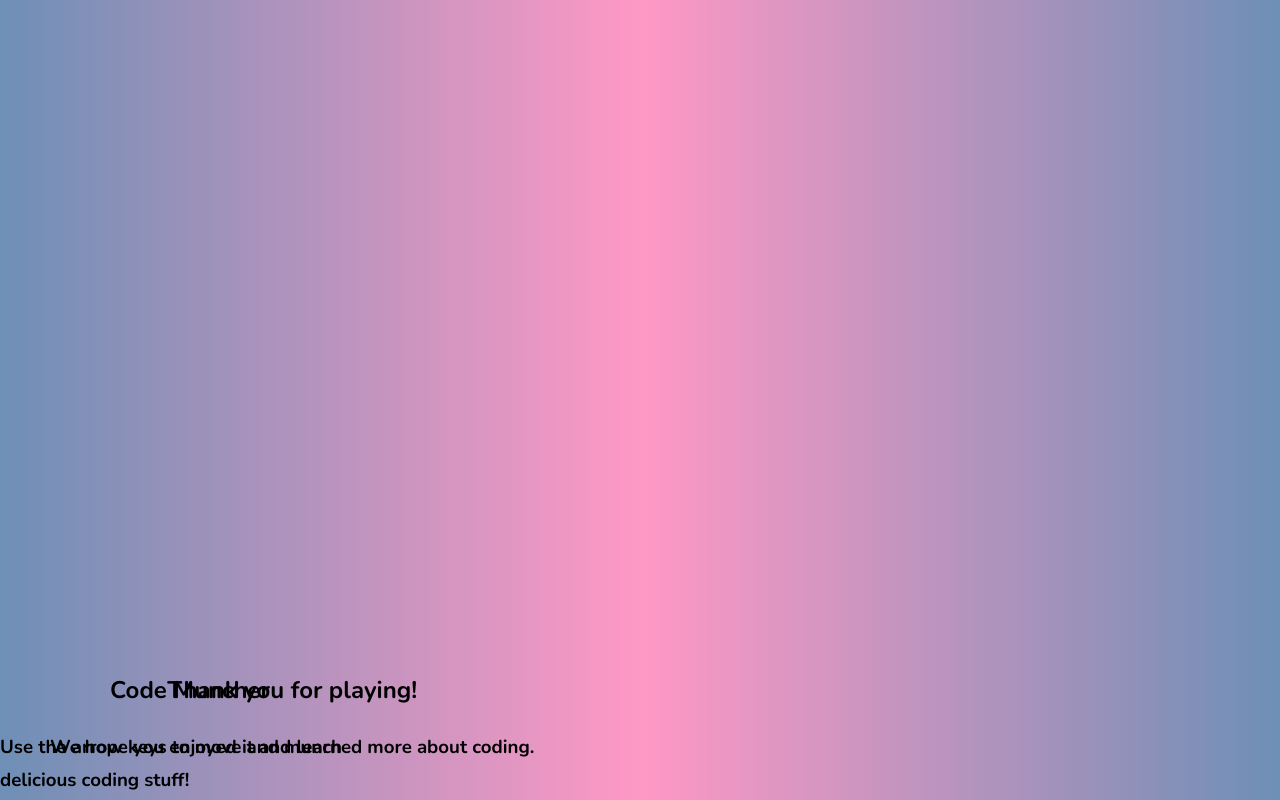
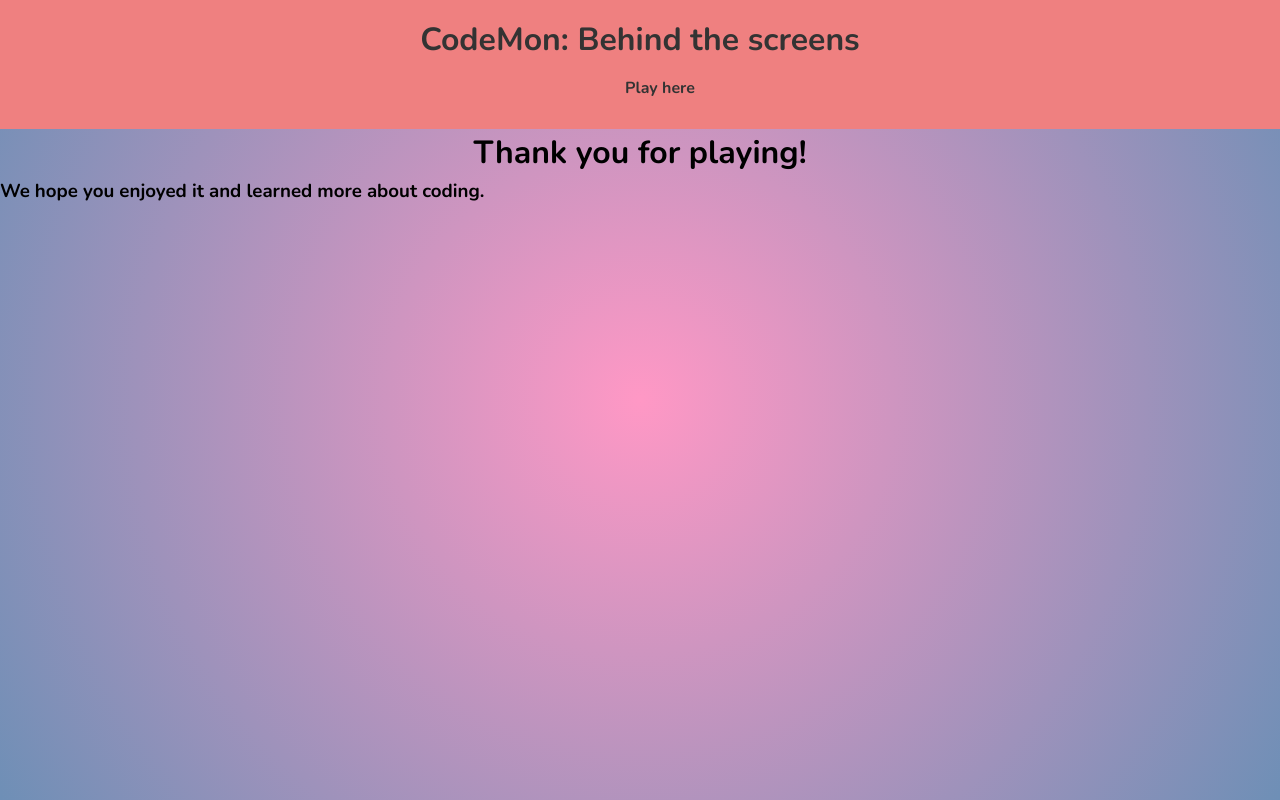
Before and after one commit to pgmgent-atwork2/project-1---workshop---start-2-code-code-muncher, a plain HTML site: page src/manual.html in a window 1280 px wide. Drawn offline with Linux system fonts and the light colour scheme.

Commit message:
fine tuned initial game

```diff
--- /dev/null
+++ b/public/css/manual.css
@@ -0,0 +1,5 @@
+body {
+  background: radial-gradient(circle, rgb(255, 152, 197) 0%, rgb(110, 143, 182) 100%);
+  width: 100%;
+
+}
--- a/src/manual.html
+++ b/src/manual.html
@@ -6,26 +6,35 @@
     <meta http-equiv="X-UA-Compatible" content="IE=edge">
     <meta name="viewport" content="width=device-width, initial-scale=1.0">
     <link rel="stylesheet" href="../public/css/main.css">
+    <link rel="stylesheet" href="../public/css/reset.css">
     <title>Document</title>
 
 </head>
 
 <body>
-    <section class="header">
-        <h1>Code Muncher</h1>
-        <h3>Use the arrow keys to move and munch delicious coding stuff!</h3>
-    </section>
+    <header>
+        <h1>CodeMon: Behind the screens</h1>
+        <nav>
+            <ul>
+                <li><a href="index.html">Play here</a></li>
+            </ul>
+        </nav>
+        <div class="intro-text">
+
+
+        </div>
+    </header>
 
     <section class="middle">
         <div class="gameFrame"></div>
     </section>
 
-    <section class="footer">
+    <footer>
         <div class="thank">
             <h1>Thank you for playing!</h1>
             <h3>We hope you enjoyed it and learned more about coding.</h3>
         </div>
-    </section>
+    </footer>
 </body>
 
 </html>
```
Also changed, not shown: src/index.html (+5 -6 lines).
